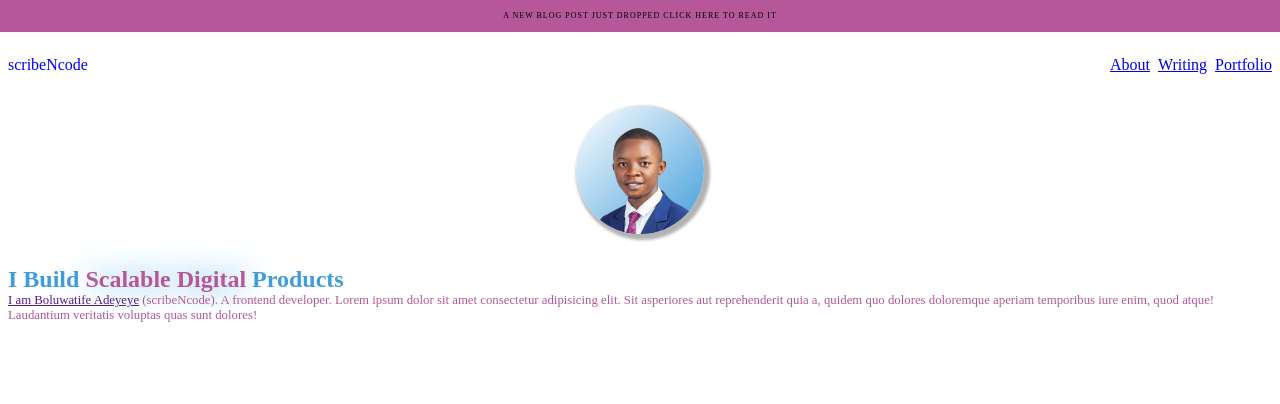
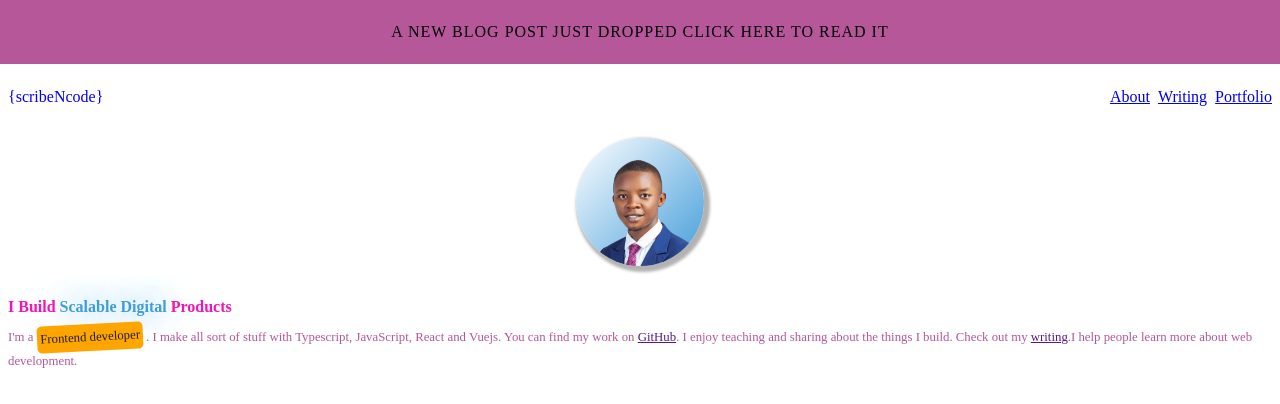
Before and after one commit to scribeNcode/my-website, a React (Vite) app in the folder portfolio-website/: page / in a window 1280 px wide. Shown: the top 404 px of the page. Built offline with nearby package versions, Linux system fonts and the light colour scheme.

Commit message:
chore : reduce font size and change text color

```diff
--- a/portfolio-website/src/Components/Header/Header.css
+++ b/portfolio-website/src/Components/Header/Header.css
@@ -7,19 +7,25 @@
     justify-content: center;
     align-items: center;
     text-align: center;
-    width: 100vw;
-    height: 2rem;
+    /* width: 100vw; */
+    height: 4rem;
     line-height: 1.2rem;
+
 }
 
 .blog-post-update-div p{
     display: flex;
     justify-content: center;
     align-items: center;
+    /* font-size: larger; */
     /* background: red; */
-    font-size: 0.5rem;
+    /* font-size: 0.7rem; */
+    /* font-weight: bold; */
+    /* padding: ; */
+        margin-left: 0.5rem;
+    margin-right: 0.5rem;
+    /* background: red; */
 
-    width: 70%;
     letter-spacing: 1px;
 }
 
--- a/portfolio-website/src/Components/Header/Header.jsx
+++ b/portfolio-website/src/Components/Header/Header.jsx
@@ -7,7 +7,8 @@ function Header() {
   }
   return (
     <>
-        <div className="blog-post-update-div">
+    <div className="home-page-wrapper">
+      <div className="blog-post-update-div">
           <p>A NEW BLOG POST JUST DROPPED CLICK HERE TO READ IT</p>
         </div>
         <div className="navigation-div">
@@ -16,7 +17,7 @@ function Header() {
              className="site-logo"
              style={({isActive})=> isActive ? activeStyle : null}
              >
-              scribeNcode
+              {`{scribeNcode}`}
               </NavLink>
 
             <nav>
@@ -42,6 +43,8 @@ function Header() {
                 </NavLink>
             </nav>
         </div>
+    </div>
+
     </>
   )
 }
--- a/portfolio-website/src/Pages/Home/Home.css
+++ b/portfolio-website/src/Pages/Home/Home.css
@@ -26,21 +26,38 @@
 
   }
 
-.short-intro-about-me h2{
+  .my-name{
+    text-align: center;
+  }
+
+.short-intro-about-me h3{
+    font-size: 1rem;
     margin-top: 2rem;
-    padding-left: 0.5rem;
-    padding-right: 0.5rem;
-    color: #419cda;
+    margin-bottom: 0.5rem;
+    /* display: flex;
+    justify-content: center;
+    align-items: center; */
+
+    /* background: green; */
+   padding-left: 0.5rem;
+    padding-right: 2.5rem;
+    color: rgb(245, 21, 178);
+   /* color: #419cda;  */
 
 }
 
 .digital {
-    color: rgb(181,87,153);
+    /* display: flex;
+    justify-content: center;
+    align-items: center; */
+    color: #419cda;
+    /* color: rgb(181,87,153); */
     text-shadow: 0 0 30px #419cda;
 
   }
 
 .short-intro-about-me p{
+    line-height: 1.3rem;
     padding-left: 0.5rem;
     padding-right: 0.5rem;
     font-size: 0.8rem;
@@ -48,3 +65,16 @@
     color: rgb(181,87,153);
     /* background: green; */
 }
+
+
+.highlighted{
+
+    /* width: 5rem; */
+    display: inline-block;
+    transform: rotateZ(-3deg);
+    /* margin-bottom:1rem ; */
+    background: orange;
+    border-radius: 0.3rem;
+    padding: 0.2rem;
+    color: rgb(32, 31, 31);
+}
--- a/portfolio-website/src/Pages/Home/Home.jsx
+++ b/portfolio-website/src/Pages/Home/Home.jsx
@@ -1,24 +1,26 @@
 import "../Home/Home.css";
-import image from "./Images/myImage.png"
+import image from "./Images/myImage.png";
 
 function Home() {
   return (
     <div className="home-page-wrapper">
       <div className="intro-container">
-      <div className="my_image">
-              <img src={image} alt="my" />
-            </div>
+        <div className="my_image">
+          <img src={image} alt="my" />
+        </div>
+        {/* <h3 className="my-name">Adeyeye Boluwatife</h3>
+        <p className="my-name">Frontend Developer</p> */}
         {/* <div className="my-image-wrapper"></div> */}
         <div className="short-intro-about-me">
-          <h2>
+          <h3>
             I Build <span className="digital">Scalable Digital</span> Products
-          </h2>
+            {/* <a href="">I'm Boluwatife Adeyeye</a> . */}
+          </h3>
           <p>
-            <a href="">I am Boluwatife Adeyeye</a> (scribeNcode). A frontend
-            developer. Lorem ipsum dolor sit amet consectetur adipisicing elit.
-            Sit asperiores aut reprehenderit quia a, quidem quo dolores
-            doloremque aperiam temporibus iure enim, quod atque! Laudantium
-            veritatis voluptas quas sunt dolores!
+        I'm a <span className="highlighted">Frontend
+            developer</span> . I make all sort of stuff with Typescript, JavaScript,
+            React and Vuejs. You can find my work on <a href="">GitHub</a>. I enjoy teaching and sharing about the things I build.
+            Check out my <a href="">writing</a>.I help people learn more about web development.
           </p>
         </div>
       </div>
```
